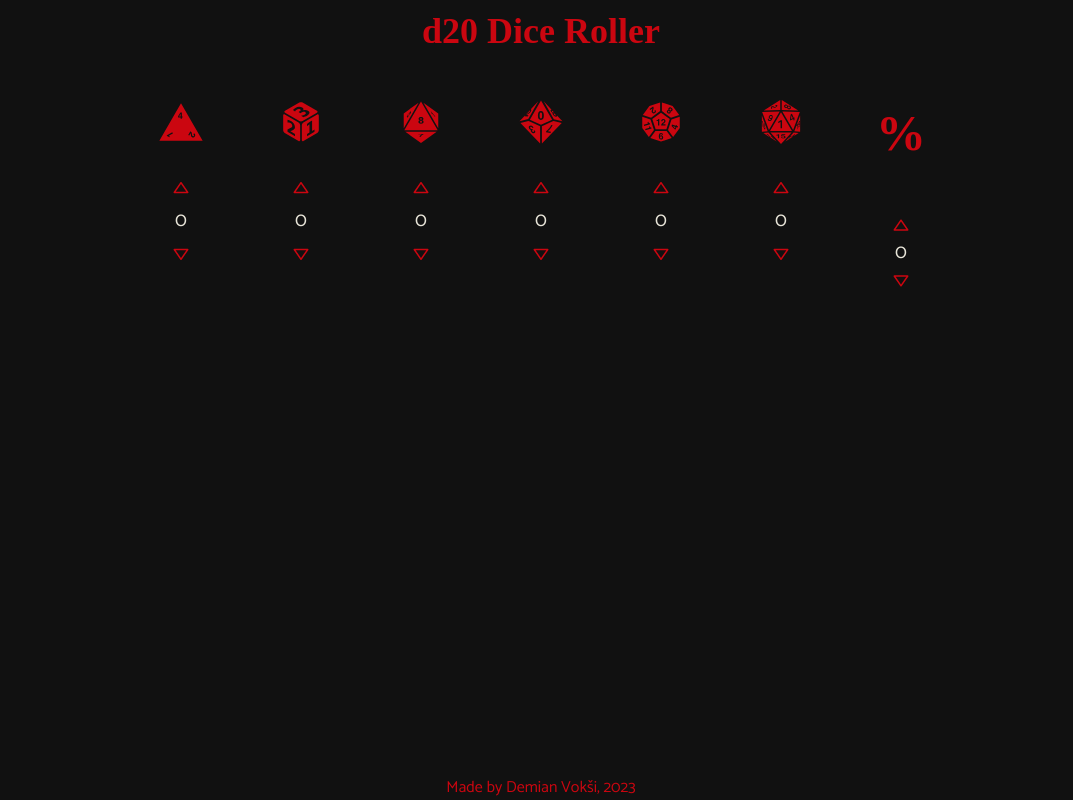
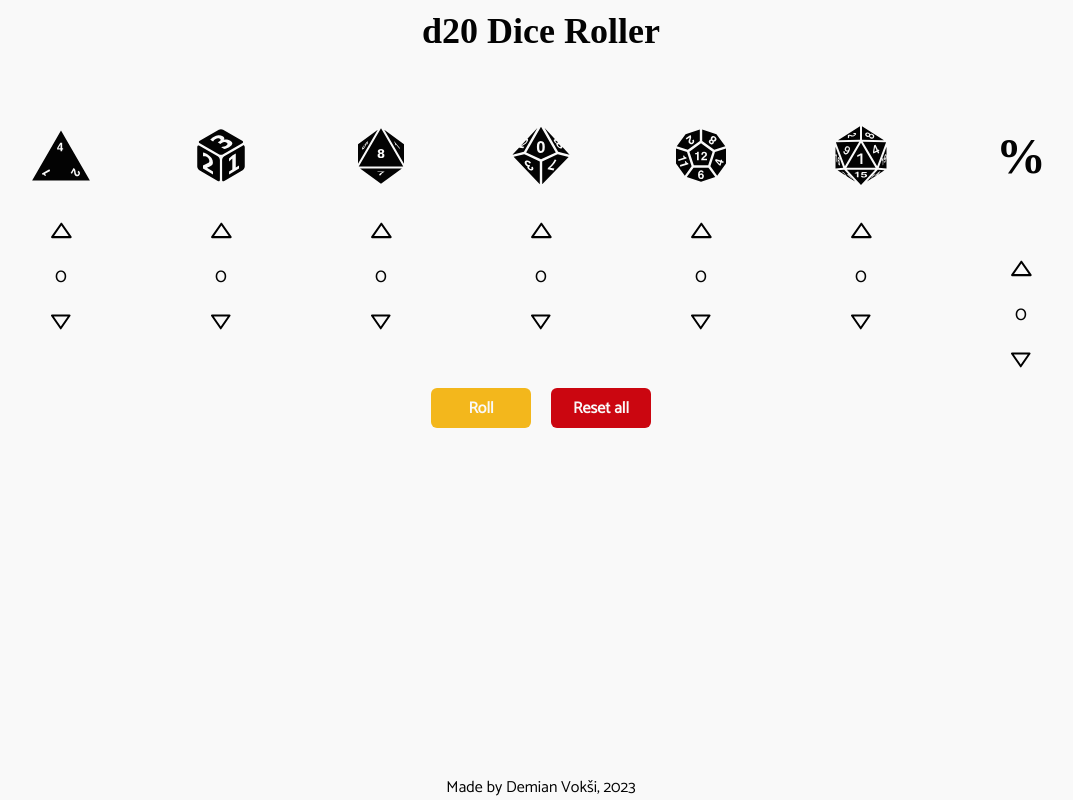
Before and after one commit to DemianVoksi/d20-dice-roller-website, a Next.js app: page / in a window 1280 px wide. Shown: the whole page, without its empty margins (99-1172 px from the left). Built offline with nearby package versions, Linux system fonts and the light colour scheme; a web font is replaced by a local one.

Commit message:
increment and decrement, css

```diff
--- a/src/components/DieCard.tsx
+++ b/src/components/DieCard.tsx
@@ -1,33 +1,43 @@
-import { Box, Text } from '@chakra-ui/react';
-import { ReactNode } from 'react';
+import { SiteContext } from '@/utils/ContextProvider';
+import { Flex, Text } from '@chakra-ui/react';
+import { ReactNode, useContext } from 'react';
 import { BiDownArrow, BiUpArrow } from 'react-icons/bi';
 
 type DieCardProps = {
+	identity: number;
 	children: ReactNode;
 };
 
 export const DieCard = (props: DieCardProps) => {
-	const handleOnClick = () => {
-		console.log('arrow clicked');
-	};
+	const values = useContext(SiteContext);
 
 	return (
-		<Box
-			bg='grayDark'
-			color='redLight'
-			display='flex'
-			flexDirection='column'
-			justifyContent='center'
-			alignItems='center'
+		<Flex
+			bg='offWhite'
+			color='black'
+			direction={{ xl: 'column', lg: 'row', md: 'row', sm: 'row' }}
+			justify='center'
+			align='center'
+			marginTop='60px'
 			h='30vh'
-			w='15vh'
+			w='20vh'
 		>
 			{props.children}
-			<BiUpArrow size='15%' onClick={handleOnClick} color='cremeLight' />
-			<Text color='cremeLight' fontSize='20px'>
-				0
-			</Text>
-			<BiDownArrow size='15%' color='cremeLight' />
-		</Box>
+			<Flex direction='column' justify='center' align='center'>
+				<BiUpArrow
+					size='40%'
+					onClick={() => values?.handleIncrement(props.identity)}
+					color='black'
+				/>
+				<Text color='black' fontSize='20px'>
+					{values?.diceNumbers[props.identity]}
+				</Text>
+				<BiDownArrow
+					size='38%'
+					color='black'
+					onClick={() => values?.handleDecrement(props.identity)}
+				/>
+			</Flex>
+		</Flex>
 	);
 };
--- a/src/components/Footer.tsx
+++ b/src/components/Footer.tsx
@@ -2,7 +2,7 @@ import { Box } from '@chakra-ui/react';
 
 export const Footer = () => {
 	return (
-		<Box color='redLight' position='fixed' bottom={0}>
+		<Box color='black' position='fixed' bottom={0}>
 			<p>Made by Demian Vokši, 2023</p>
 		</Box>
 	);
--- a/src/components/Header.tsx
+++ b/src/components/Header.tsx
@@ -1,5 +1,5 @@
 import { Heading } from '@chakra-ui/react';
 
 export const Header = () => {
-	return <Heading color='redLight'>d20 Dice Roller</Heading>;
+	return <Heading color='black'>d20 Dice Roller</Heading>;
 };
--- a/src/components/MainContent.tsx
+++ b/src/components/MainContent.tsx
@@ -8,41 +8,44 @@ import {
 	GiPerspectiveDiceThree
 } from 'react-icons/gi';
 import { DieCard } from './DieCard';
+import { Roll } from './Roll';
 
 export const MainContent = () => {
 	return (
+		<>
 			<Box display='flex' flexDirection='row'>
-			<DieCard>
-				<GiD4 size='40%' />
+				<DieCard identity={0}>
+					<GiD4 size='40%' title='d4' />
 				</DieCard>
-			<DieCard>
-				<GiPerspectiveDiceThree size='40%' />
+				<DieCard identity={1}>
+					<GiPerspectiveDiceThree size='40%' title='d6' />
 				</DieCard>
-			<DieCard>
-				<GiDiceEightFacesEight size='40%' />
+				<DieCard identity={2}>
+					<GiDiceEightFacesEight size='40%' title='d8' />
 				</DieCard>
-			<DieCard>
-				<GiD10 size='40%' />
+				<DieCard identity={3}>
+					<GiD10 size='40%' title='d10' />
 				</DieCard>
-			<DieCard>
-				<GiD12 size='40%' />
+				<DieCard identity={4}>
+					<GiD12 size='40%' title='d12' />
 				</DieCard>
-			<DieCard>
-				<GiDiceTwentyFacesOne size='40%' />
+				<DieCard identity={5}>
+					<GiDiceTwentyFacesOne size='40%' title='d20' />
 				</DieCard>
-			<DieCard>
+				<DieCard identity={6}>
 					<Box
 						display='flex'
 						flexDirection='row'
 						justifyContent='center'
 						alignItems='center'
 					>
-					{/* <GiD10 size='70%' /> */}
-					<Heading fontSize='50px' padding='100%'>
+						<Heading fontSize='50px' padding='100%' title='d100'>
 							%
 						</Heading>
 					</Box>
 				</DieCard>
 			</Box>
+			<Roll />
+		</>
 	);
 };
--- /dev/null
+++ b/src/components/Roll.tsx
@@ -0,0 +1,24 @@
+import { SiteContext } from '@/utils/ContextProvider';
+import { Box, Button } from '@chakra-ui/react';
+import { useContext } from 'react';
+
+export const Roll = () => {
+	const values = useContext(SiteContext);
+
+	return (
+		<Box marginTop='25px'>
+			<Button margin='10px' color='offWhite' bg='cremeDark' w='100px'>
+				Roll
+			</Button>
+			<Button
+				margin='10px'
+				color='offWhite'
+				bg='redLight'
+				w='100px'
+				onClick={() => values?.handleReset()}
+			>
+				Reset all
+			</Button>
+		</Box>
+	);
+};
--- a/src/pages/_app.tsx
+++ b/src/pages/_app.tsx
@@ -1,12 +1,15 @@
 import '@/styles/globals.css';
 import { myNewTheme } from '@/styles/theme';
+import { ContextProvider } from '@/utils/ContextProvider';
 import { ChakraProvider } from '@chakra-ui/react';
 import type { AppProps } from 'next/app';
 
 export default function App({ Component, pageProps }: AppProps) {
 	return (
-		<ChakraProvider theme={myNewTheme}>
-			<Component {...pageProps} />
-		</ChakraProvider>
+		<ContextProvider>
+			<ChakraProvider theme={myNewTheme}>
+				<Component {...pageProps} />
+			</ChakraProvider>
+		</ContextProvider>
 	);
 }
--- a/src/styles/Home.module.css
+++ b/src/styles/Home.module.css
@@ -5,7 +5,7 @@
   align-items: center;
   padding: 10px;
   min-height: 100vh;
-  background-color: #111111/*#464343;*/
+  background-color: #f9f9f9;
 }
 
 .description {
@@ -127,7 +127,7 @@
 }
 
 /* Mobile */
-@media (max-width: 700px) {
+@media (max-width: 845px) {
   .content {
     padding: 4rem;
   }
@@ -138,6 +138,11 @@
     max-width: 320px;
     text-align: center;
   }
+
+  /* .box {
+    display: flex;
+    flex-direction: column;
+  } */
 
   .card {
     padding: 1rem 2.5rem;
--- a/src/styles/theme.ts
+++ b/src/styles/theme.ts
@@ -6,16 +6,23 @@ export const myNewTheme = extendTheme({
 	colors: {
 		black: '#030303',
 		white: '#ffffff',
+		offWhite: '#f9f9f9',
 		grayDark: '#111111',
 		grayLight: '#2d2d30',
 		redLight: '#cb0610',
 		redDark: '#930C10',
 		creme: '#fffebd',
 		cremeLight: '#e8e5d9',
-		cremeDark: '#f7ce65'
+		cremeDark: '#f3b71c'
 	},
 	fonts: {
 		heading: `'Caudex', serif`,
 		body: `'Catamaran', sans-serif`
+	},
+	breakpoints: {
+		sm: '20em', // 480px
+		md: '48em', // 768px
+		lg: '62em', // 992px
+		xl: '80em' // 1280px
 	}
 });
--- /dev/null
+++ b/src/utils/ContextProvider.tsx
@@ -0,0 +1,49 @@
+import React, { createContext, useState } from 'react';
+
+type UserContextProviderProps = {
+	children: React.ReactNode;
+};
+
+type ValueTypes = {
+	diceNumbers: number[];
+	setDiceNumbers: React.Dispatch<React.SetStateAction<number[]>>;
+	handleIncrement: (index: number) => void;
+	handleDecrement: (index: number) => void;
+	handleReset: () => void;
+};
+
+export const SiteContext = createContext<ValueTypes | null>(null);
+
+export const ContextProvider = ({ children }: UserContextProviderProps) => {
+	let [diceNumbers, setDiceNumbers] = useState<number[]>([0, 0, 0, 0, 0, 0, 0]);
+
+	const handleIncrement = (index: number) => {
+		let tempNums = [...diceNumbers];
+		tempNums[index] += 1;
+		setDiceNumbers(tempNums);
+	};
+
+	const handleDecrement = (index: number) => {
+		let tempNums = [...diceNumbers];
+		tempNums[index] -= 1;
+		setDiceNumbers(tempNums);
+	};
+
+	const handleReset = () => {
+		setDiceNumbers([0, 0, 0, 0, 0, 0, 0]);
+	};
+
+	return (
+		<SiteContext.Provider
+			value={{
+				diceNumbers,
+				setDiceNumbers,
+				handleIncrement,
+				handleDecrement,
+				handleReset
+			}}
+		>
+			{children}
+		</SiteContext.Provider>
+	);
+};
```
Lines whose indentation alone changed are shown as unchanged.
